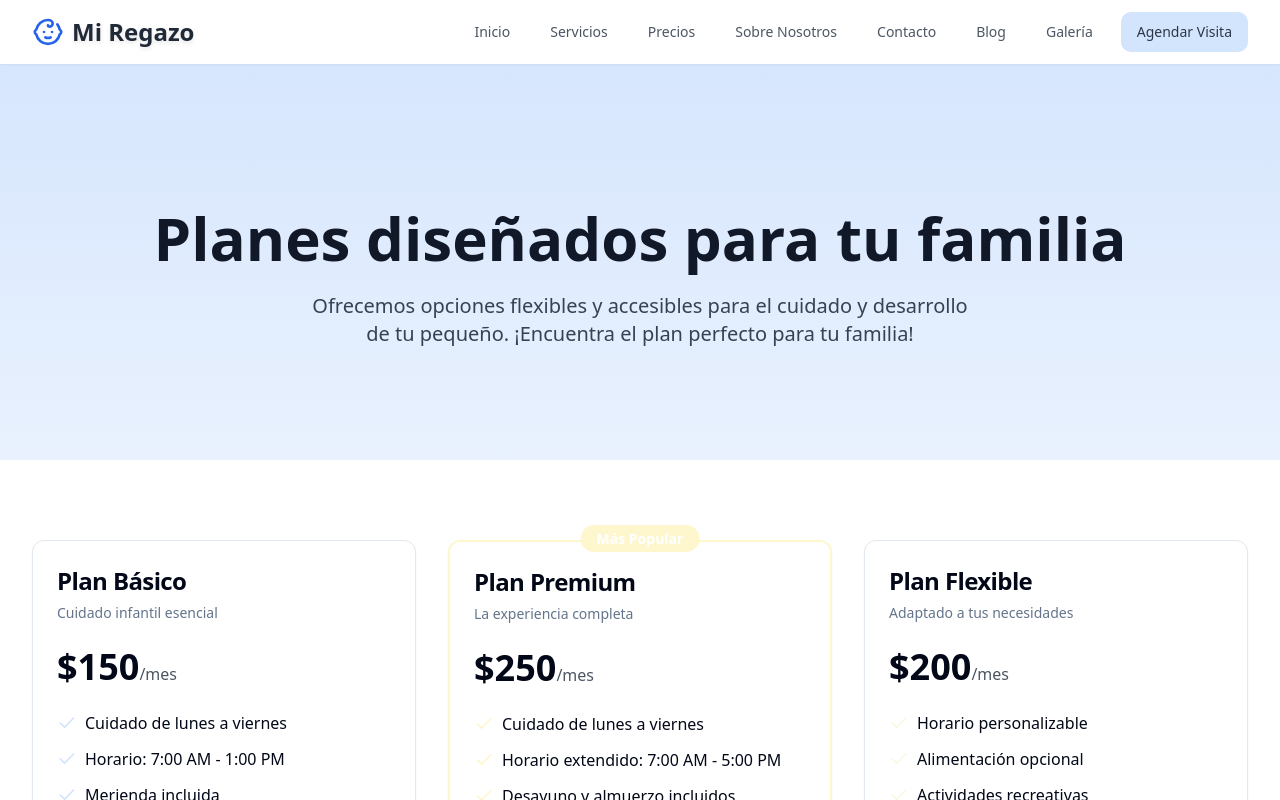
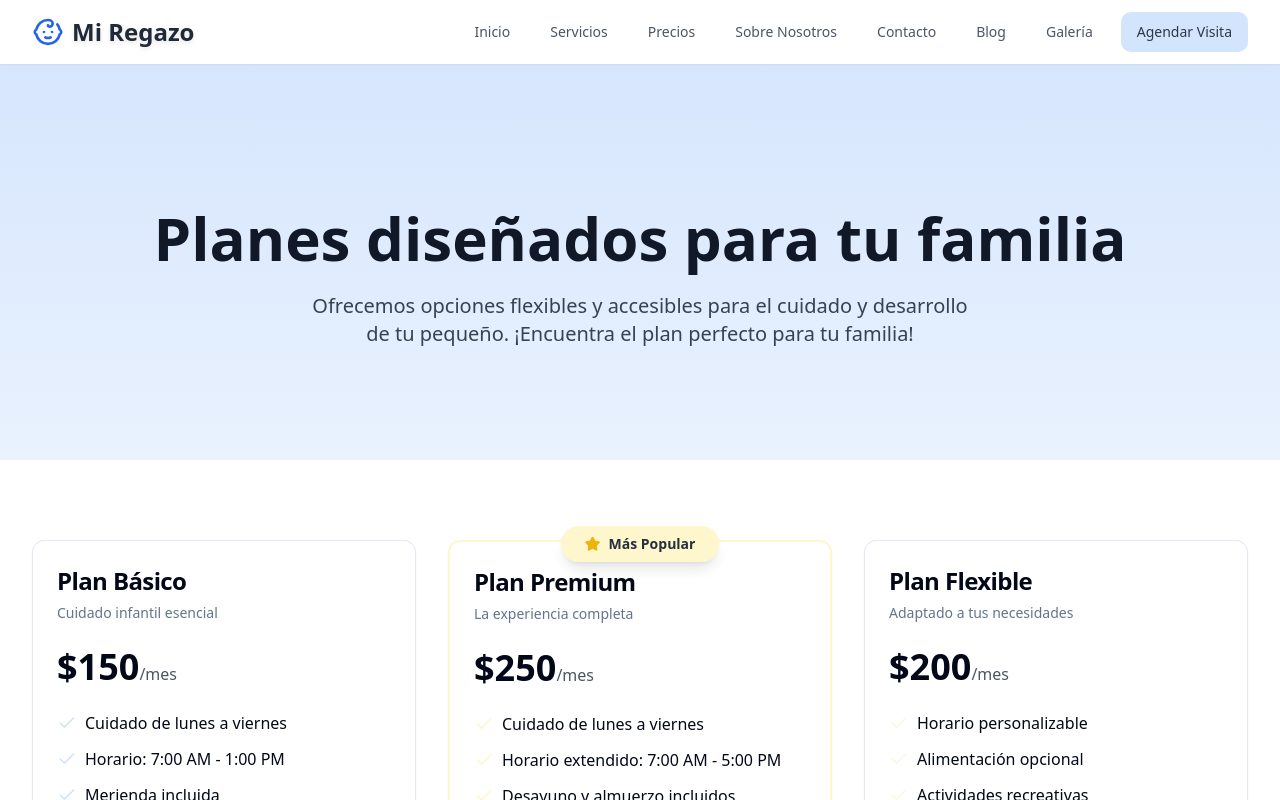
Before and after one commit to chefbusiness/happy-children-haven, a React (Vite) app: page /precios in a window 1280 px wide. Shown: the top 800 px of the page. Built offline with nearby package versions, Linux system fonts and the light colour scheme.

Commit message:
Improve Popular Badge Visibility
Enhanced the visibility of the "Más Popular" badge by increasing contrast and adding a floating icon for better attractiveness.
[skip gpt_engineer]

```diff
--- a/src/pages/Precios.tsx
+++ b/src/pages/Precios.tsx
@@ -7,7 +7,7 @@ import {
   CardHeader,
   CardTitle,
 } from "@/components/ui/card";
-import { Check } from "lucide-react";
+import { Check, Star } from "lucide-react";
 import Navigation from "@/components/Navigation";
 import Footer from "@/components/Footer";
 import SEOMetadata from "@/components/SEOMetadata";
@@ -102,9 +102,10 @@ const Precios = () => {
                 >
                   {plan.popular && (
                     <div className="absolute -top-4 left-1/2 transform -translate-x-1/2">
-                      <span className="bg-accent text-white px-4 py-1 rounded-full text-sm font-semibold">
-                        Más Popular
-                      </span>
+                      <div className="bg-accent shadow-lg text-gray-800 px-6 py-2 rounded-full text-sm font-bold flex items-center gap-2 animate-pulse">
+                        <Star className="h-4 w-4 text-yellow-500 fill-yellow-500" />
+                        <span>Más Popular</span>
+                      </div>
                     </div>
                   )}
                   <CardHeader>
```
